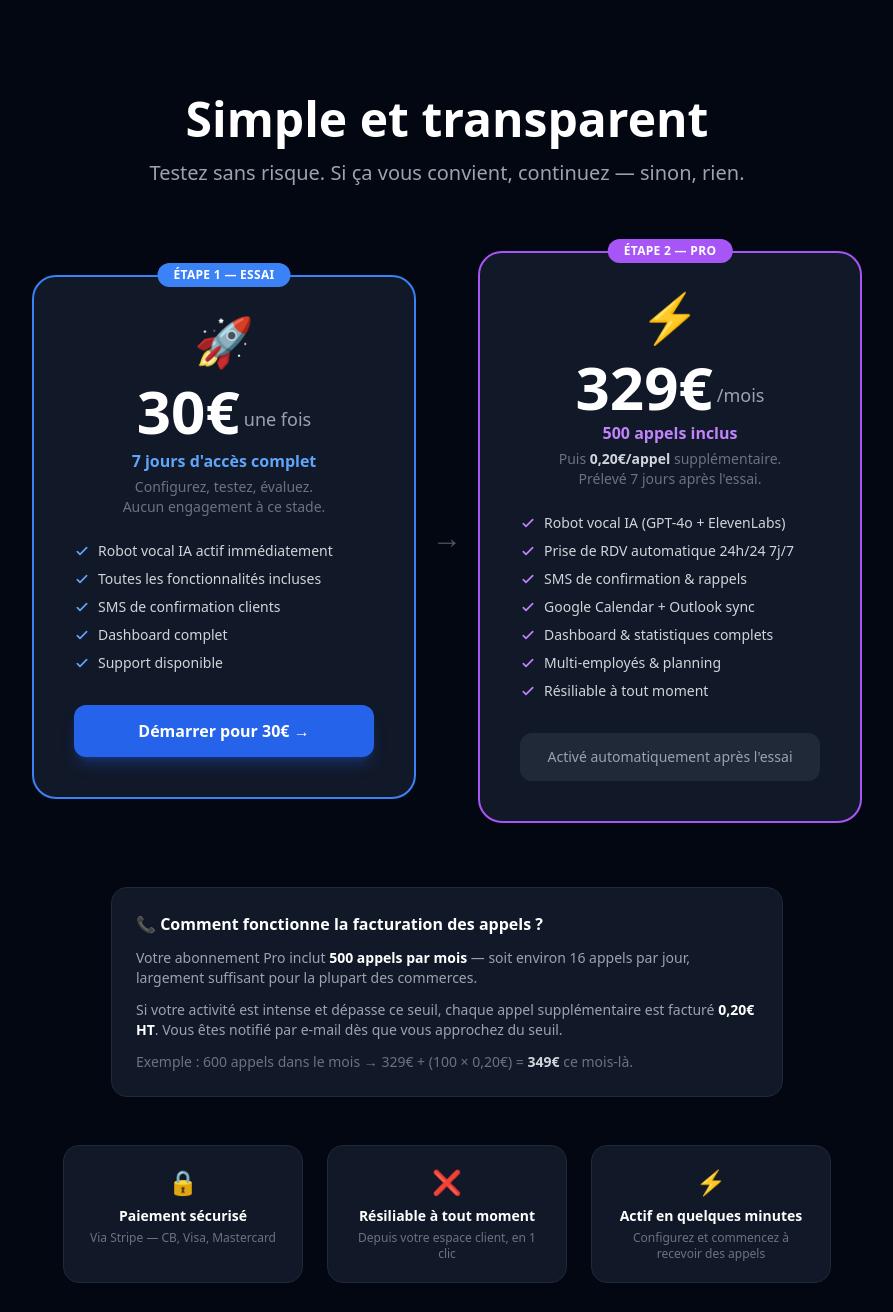
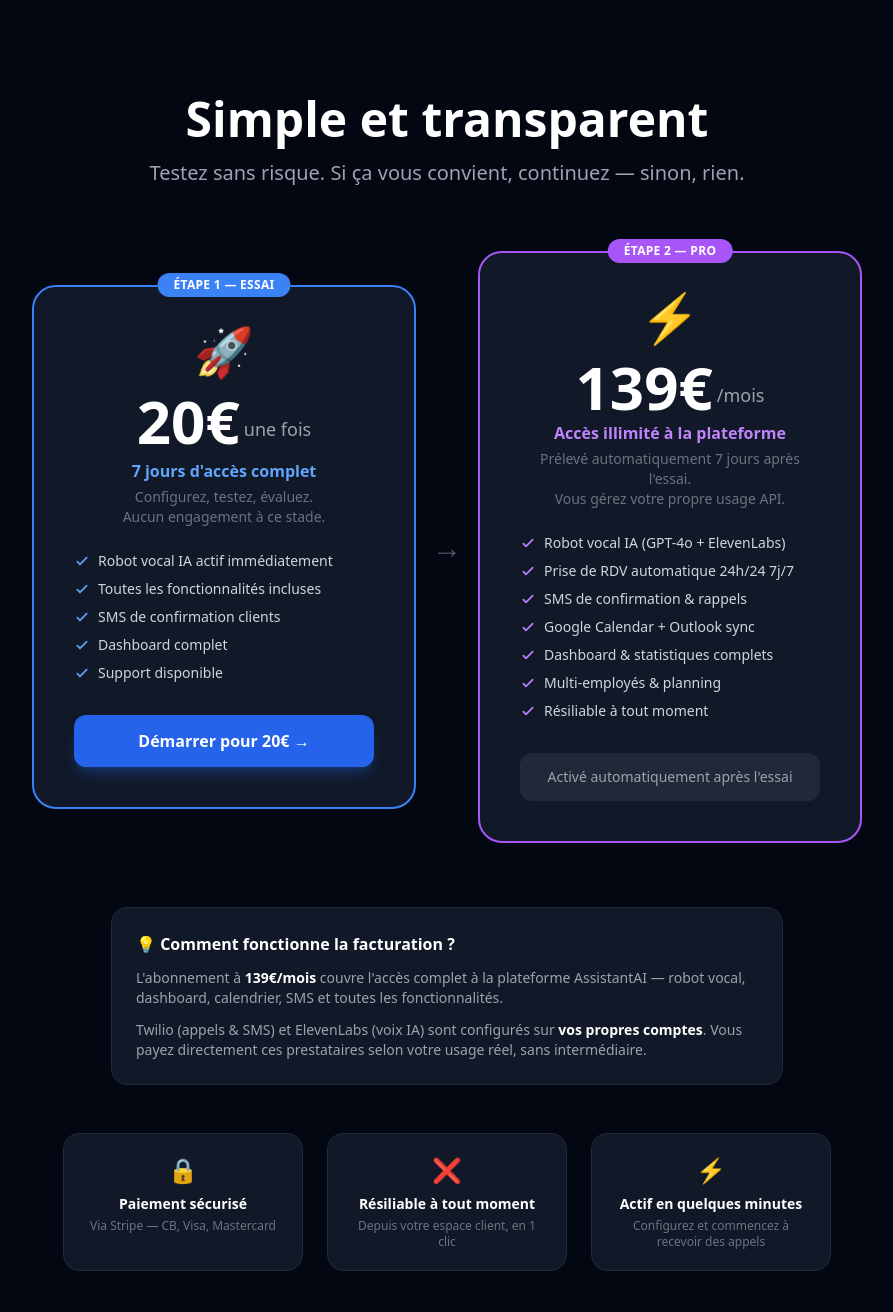
Before and after one commit to Thano02/assistantai, a FastAPI app: page /pricing in a window 1280 px wide. Shown: the part 65-1377 px from the top of the page, without its empty margins (193-1086 px from the left). Run offline with FastAPI, Linux system fonts and the light colour scheme; parts of the project's set-up code (start-up, migrations or seed data) failed here and were passed over; some libraries are stand-ins or nearby versions.

Commit message:
Update pricing: trial 20€, subscription 139€/month, remove overage model
Co-Authored-By: Claude Sonnet 4.6 <noreply@anthropic.com>

```diff
--- a/services/stripe_service.py
+++ b/services/stripe_service.py
@@ -32,7 +32,7 @@ def create_stripe_customer(email: str, business_name: str) -> Optional[str]:
 
 
 def _resolve_price_id() -> Optional[str]:
-    """Retourne le price_id Stripe configuré (plan unique 329€/mois)."""
+    """Retourne le price_id Stripe configuré (plan unique 139€/mois)."""
     return settings.stripe_price_id or None
 
 
@@ -55,9 +55,9 @@ def create_checkout_session(
         params = dict(
             mode="subscription",
             line_items=[
-                # Abonnement 329€/mois (démarre après le trial)
+                # Abonnement 139€/mois (démarre après le trial)
                 {"price": price_id, "quantity": 1},
-                # Frais d'activation 30€ facturé immédiatement
+                # Frais d'activation 20€ facturé immédiatement
                 {
                     "price_data": {
                         "currency": "eur",
--- a/templates/pricing.html
+++ b/templates/pricing.html
@@ -20,7 +20,7 @@
         </div>
         <div class="text-5xl mb-4">🚀</div>
         <div class="flex items-end justify-center gap-1 mb-2">
-          <span class="text-6xl font-extrabold text-white">30€</span>
+          <span class="text-6xl font-extrabold text-white">20€</span>
           <span class="text-gray-400 text-lg mb-2">une fois</span>
         </div>
         <p class="text-blue-400 font-semibold mb-1">7 jours d'accès complet</p>
@@ -43,7 +43,7 @@
         </ul>
         <a href="/auth/register"
           class="block w-full bg-blue-600 hover:bg-blue-500 text-white px-6 py-3.5 rounded-xl font-bold text-base transition-all shadow-lg shadow-blue-600/30">
-          Démarrer pour 30€ →
+          Démarrer pour 20€ →
         </a>
       </div>
 
@@ -58,11 +58,11 @@
         </div>
         <div class="text-5xl mb-4">⚡</div>
         <div class="flex items-end justify-center gap-1 mb-1">
-          <span class="text-6xl font-extrabold text-white">329€</span>
+          <span class="text-6xl font-extrabold text-white">139€</span>
           <span class="text-gray-400 text-lg mb-2">/mois</span>
         </div>
-        <p class="text-purple-400 font-semibold mb-1">500 appels inclus</p>
-        <p class="text-sm text-gray-500 mb-6">Puis <span class="text-gray-300 font-semibold">0,20€/appel</span> supplémentaire.<br>Prélevé 7 jours après l'essai.</p>
+        <p class="text-purple-400 font-semibold mb-1">Accès illimité à la plateforme</p>
+        <p class="text-sm text-gray-500 mb-6">Prélevé automatiquement 7 jours après l'essai.<br>Vous gérez votre propre usage API.</p>
         <ul class="space-y-2 text-left mb-8">
           {% for f in [
             "Robot vocal IA (GPT-4o + ElevenLabs)",
@@ -88,17 +88,14 @@
 
     </div>
 
-    <!-- Bloc overage explication -->
+    <!-- Bloc usage explication -->
     <div class="bg-gray-900 border border-gray-800 rounded-2xl p-6 max-w-2xl mx-auto mb-12 text-left">
-      <h3 class="text-white font-semibold mb-3">📞 Comment fonctionne la facturation des appels ?</h3>
+      <h3 class="text-white font-semibold mb-3">💡 Comment fonctionne la facturation ?</h3>
       <p class="text-sm text-gray-400 mb-3">
-        Votre abonnement Pro inclut <strong class="text-white">500 appels par mois</strong> — soit environ 16 appels par jour, largement suffisant pour la plupart des commerces.
+        L'abonnement à <strong class="text-white">139€/mois</strong> couvre l'accès complet à la plateforme AssistantAI — robot vocal, dashboard, calendrier, SMS et toutes les fonctionnalités.
       </p>
-      <p class="text-sm text-gray-400 mb-3">
-        Si votre activité est intense et dépasse ce seuil, chaque appel supplémentaire est facturé <strong class="text-white">0,20€ HT</strong>. Vous êtes notifié par e-mail dès que vous approchez du seuil.
-      </p>
-      <p class="text-sm text-gray-500">
-        Exemple : 600 appels dans le mois → 329€ + (100 × 0,20€) = <strong class="text-gray-300">349€</strong> ce mois-là.
+      <p class="text-sm text-gray-400">
+        Twilio (appels &amp; SMS) et ElevenLabs (voix IA) sont configurés sur <strong class="text-white">vos propres comptes</strong>. Vous payez directement ces prestataires selon votre usage réel, sans intermédiaire.
       </p>
     </div>
 
```
Also changed, not shown: templates/billing.html (+7 -7 lines), templates/cgv.html (+6 -10 lines).
